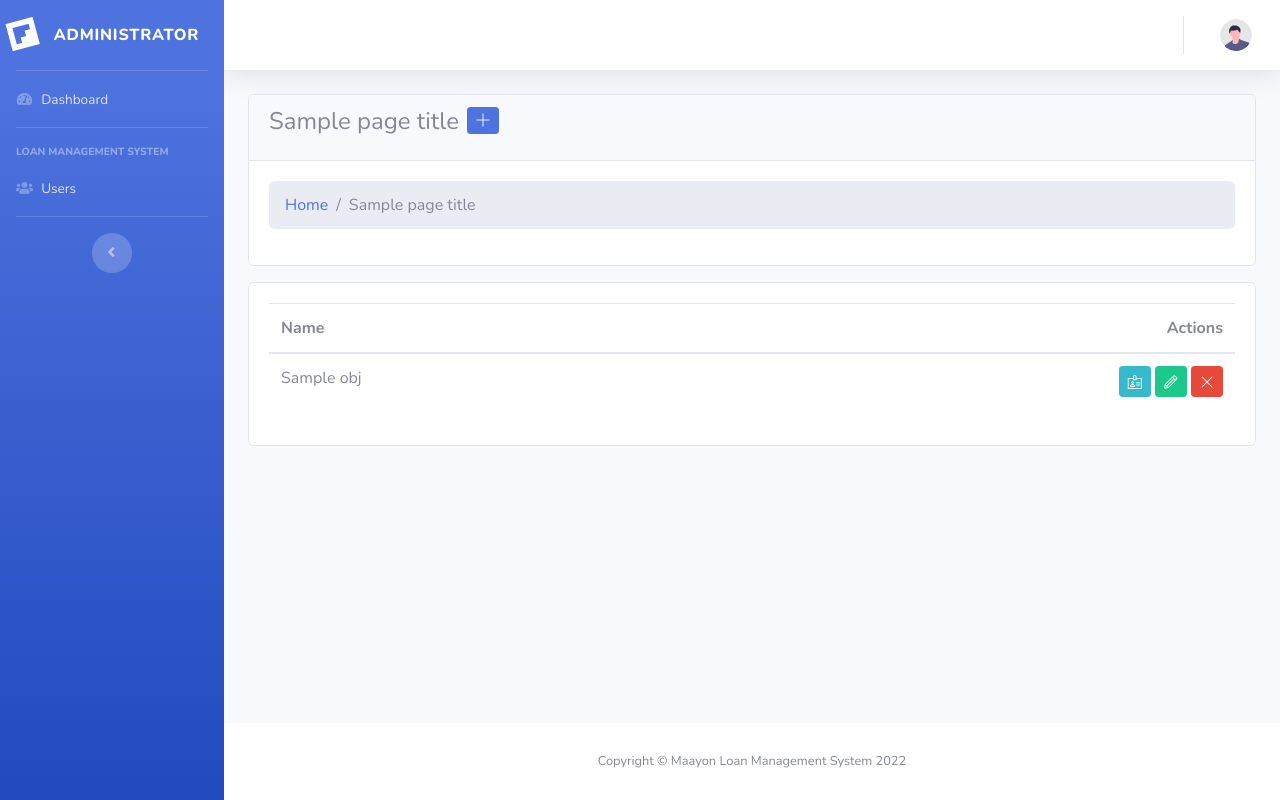
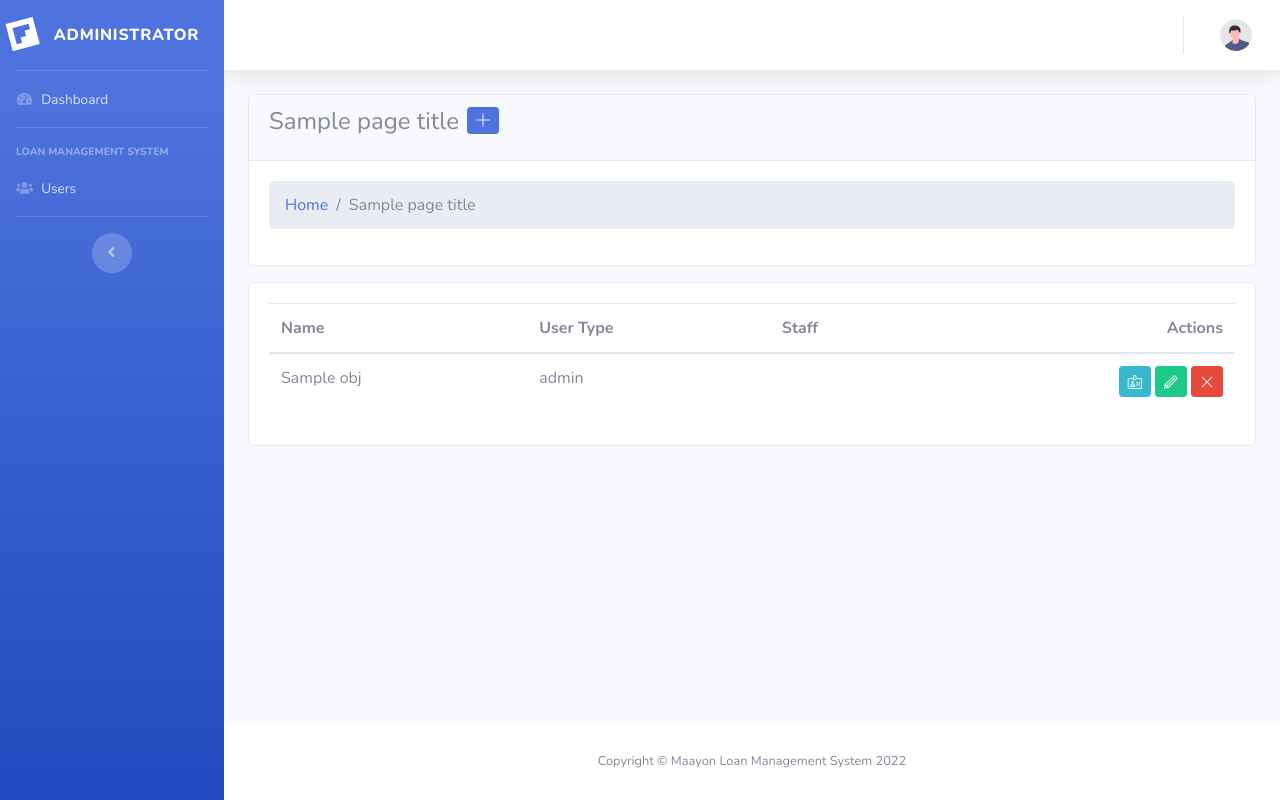
Before and after one commit to isat-u/loan-management, a Django app: template templates/admin_dashboard/accounts/list.html in a window 1280 px wide. Run offline with Django 3.2, Linux system fonts and the light colour scheme; the template is opened without the code that fills it: most values are stand-ins (such as "Sample title", 1, 10 or a date in 2020); some libraries are stand-ins or nearby versions.

Commit message:
Updated admin account list

```diff
--- a/templates/admin_dashboard/accounts/list.html
+++ b/templates/admin_dashboard/accounts/list.html
@@ -30,6 +30,8 @@
                     <thead>
                     <tr>
                         <th>Name</th>
+                        <th>User Type</th>
+                        <th>Staff</th>
                         <th class="text-right">Actions</th>
                     </tr>
                     </thead>
@@ -37,6 +39,8 @@
                     {% for obj in objects %}
                         <tr>
                             <td>{{ obj }}</td>
+                            <td>{{ obj.get_user_type_display }}</td>
+                            <td>{{ obj.is_staff }}</td>
                             <td class="td-actions text-right">
                                 <a class="btn btn-info btn-sm btn-icon" href="{% url 'admin_dashboard_accounts_detail' obj.pk %}">
                                     <i class="tim-icons icon-badge"></i>
```
